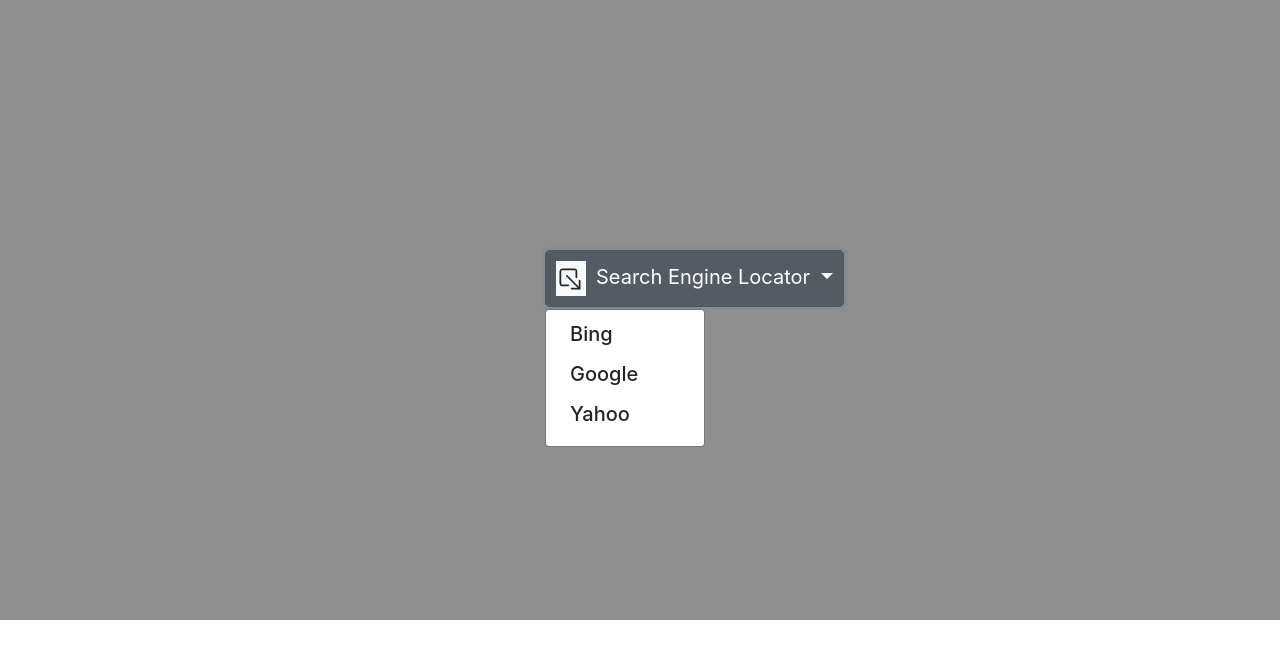
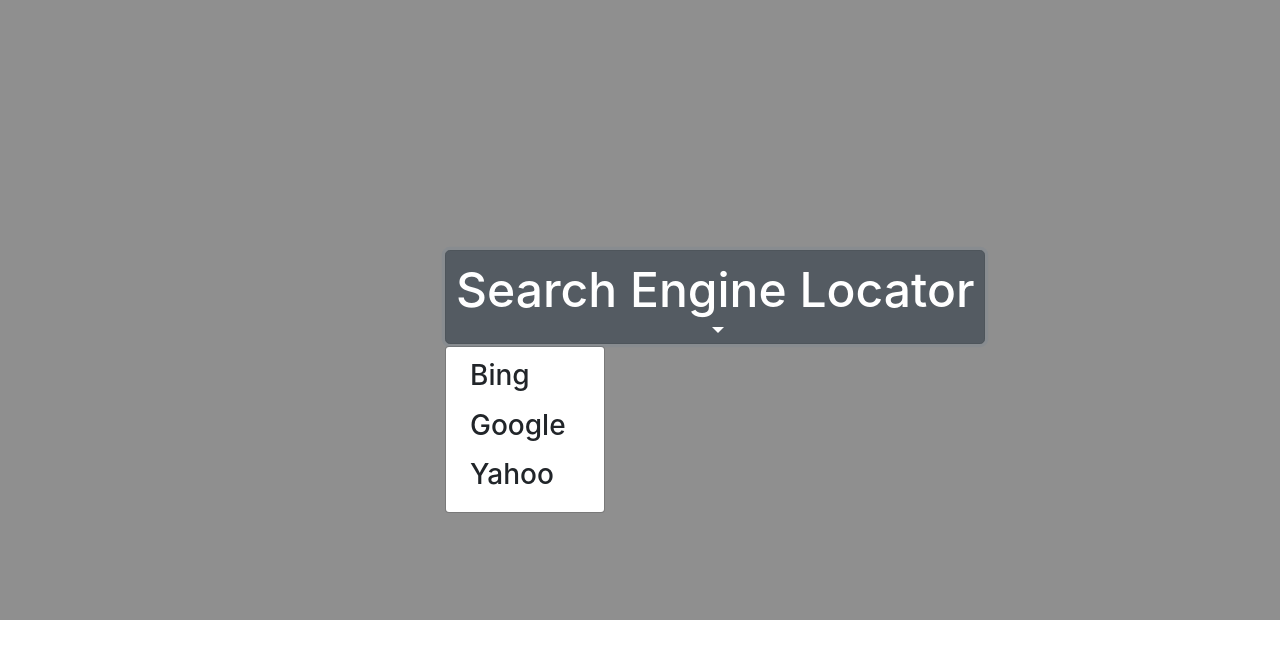
Before and after one commit to Sriram-Mishra/search-engine-locator, a plain HTML site: page index.html in a window 1280 px wide. Both pictures are taken after a click on the button "Search Engine Locator". Drawn offline with nearby package versions, Linux system fonts and the light colour scheme.

Commit message:
Add files via upload

```diff
--- a/index.html
+++ b/index.html
@@ -4,19 +4,19 @@
 
 
 
-        <button style="padding: 10px; margin-left: 530px; margin-top: 250px; " class="btn btn-lg active btn-secondary dropdown-toggle" type="button" id="dropdownMenuButton" data-toggle="dropdown" aria-haspopup="true" aria-expanded="false">
-            <img style="margin-right: 10px;" src="redirect.jpg" alt="">Search Engine Locator
+        <button style="padding: 10px; margin-left: 430px; margin-top: 250px; " class="btn btn-lg active btn-secondary dropdown-toggle" type="button" id="dropdownMenuButton" data-toggle="dropdown" aria-haspopup="true" aria-expanded="false">
+            <h6 style="font-size: 3rem;">Search Engine Locator</h6>
         </button>
 
         <div class="dropdown-menu" aria-labelledby="dropdownMenuButton">
             <a class="dropdown-item" href="https://www.bing.com/">
-                <h5>Bing</h5>
+                <h3>Bing</h3>
             </a>
             <a class="dropdown-item" href="https://www.google.com/">
-                <h5>Google</h5>
+                <h3>Google</h3>
             </a>
             <a class="dropdown-item" href="https://in.search.yahoo.com/">
-                <h5>Yahoo</h5>
+                <h3>Yahoo</h3>
             </a>
         </div>
     </div>
```
